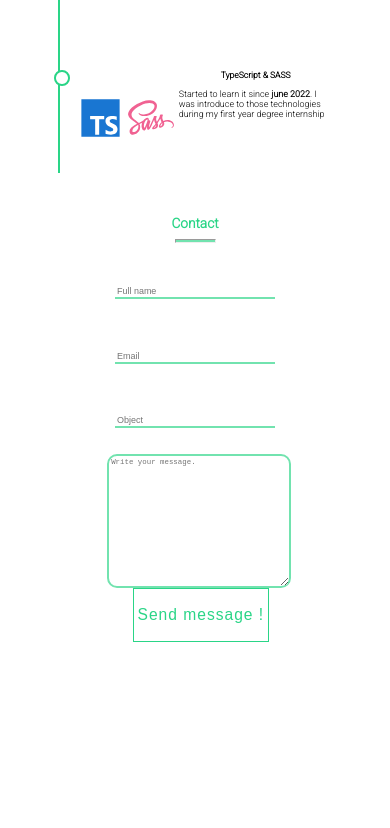
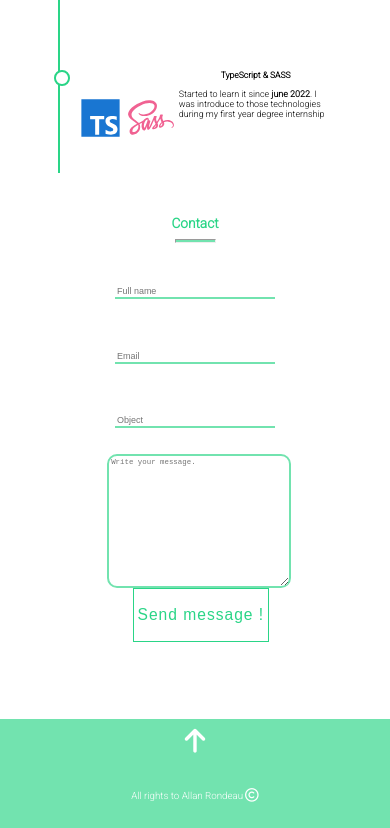
Before and after one commit to AllanRondeau/portfolio, an Angular app: page / in a window 390 px wide. Shown: the part 1396-2224 px from the top of the page. Before the commit the page ends 2081 px from the top, so only its background shows below. Built offline with nearby package versions, Linux system fonts and the light colour scheme; no server answers; a web font is replaced by a local one.

Commit message:
Create the footer. contact section change when message is sent, display a success message for user.

```diff
--- a/project/portfolio/src/assets/SCSS/base/_typography.scss
+++ b/project/portfolio/src/assets/SCSS/base/_typography.scss
@@ -27,6 +27,10 @@ h4 {
   font-style: italic;
 }
 
+h5{
+  font-size: font-size-adjust(25);
+}
+
 h6 {
   font-size: font-size-adjust(15);
 }
@@ -51,7 +55,7 @@ p {
   font-size: font-size-adjust(10);
 
   i {
-    color: $primaryColor;
+    color: $secondaryColor;
   }
 }
 .error{
@@ -61,6 +65,13 @@ p {
   font-size: font-size-adjust(19);
 
   a {
+    color: white;
+  }
+}
+
+footer{
+  p{
+    font-size: font-size-adjust(13);
     color: white;
   }
 }
@@ -103,6 +114,11 @@ button {
   #aboutMe p {
     font-size: font-size-adjust(22);
   }
+  footer{
+    p{
+      font-size: font-size-adjust(16);
+    }
+  }
 
   a {
     font-size: font-size-adjust(16);
@@ -139,6 +155,11 @@ button {
   }
   #aboutMe p {
     font-size: font-size-adjust(24);
+  }
+  footer{
+    p{
+      font-size: font-size-adjust(20);
+    }
   }
   a {
     font-size: font-size-adjust(20);
@@ -179,6 +200,11 @@ button {
   #aboutMe p {
     font-size: font-size-adjust(30);
   }
+  footer{
+    p{
+      font-size: font-size-adjust(25);
+    }
+  }
   a {
     font-size: font-size-adjust(24);
   }
--- a/project/portfolio/src/assets/SCSS/layout/_contactSection.scss
+++ b/project/portfolio/src/assets/SCSS/layout/_contactSection.scss
@@ -18,6 +18,17 @@
       button{
         margin-left: 3vw;
       }
+    }
+  }
+  #messageSent{
+    display: flex;
+    flex-direction: row;
+    align-items: center;
+    justify-content: center;
+
+    lottie-player{
+      width: 35vw;
+      height: 35vw;
     }
   }
 }
@@ -57,5 +68,8 @@
         display: none;
       }
     }
+    #messageSent{
+      flex-direction: column;
+    }
   }
 }
--- a/project/portfolio/src/assets/SCSS/layout/_footer.scss
+++ b/project/portfolio/src/assets/SCSS/layout/_footer.scss
@@ -0,0 +1,63 @@
+footer {
+  margin-top: 4vh;
+  background: #72E3AF;
+  display: flex;
+  flex-direction: column;
+  align-items: center;
+
+  i {
+    margin-top: 1vh;
+    font-size: 2.5vw;
+    color: white;
+    margin-bottom: 3vh;
+    cursor: pointer;
+  }
+
+  p {
+    margin: 0;
+
+    i {
+      font-size: 1vw;
+      margin-left: 0.5vw;
+      cursor: auto;
+    }
+  }
+
+}
+
+@media (max-width: $md-screen) {
+  footer{
+    i{
+      font-size: 3.5vw;
+    }
+    p{
+      i{
+        font-size: 2vw;
+      }
+    }
+  }
+}
+@media (max-width: $sm-screen) {
+  footer{
+    i{
+      font-size: 5vw;
+    }
+    p{
+      i{
+        font-size: 2.5vw;
+      }
+    }
+  }
+}
+@media (max-width: $xs-screen) {
+  footer{
+    i{
+      font-size: 7vw;
+    }
+    p{
+      i{
+        font-size: 3.5vw;
+      }
+    }
+  }
+}
--- a/project/portfolio/src/index.html
+++ b/project/portfolio/src/index.html
@@ -6,9 +6,11 @@
     <base href="/">
     <meta name="viewport" content="width=device-width, initial-scale=1">
     <link href="https://fonts.googleapis.com/css2?family=Aboreto&family=Roboto:wght@300&display=swap" rel="stylesheet">
+    <link rel="stylesheet" href="https://cdnjs.cloudflare.com/ajax/libs/font-awesome/6.0.0-beta3/css/all.min.css" integrity="sha512-Fo3rlrZj/k7ujTnHg4CGR2D7kSs0v4LLanw2qksYuRlEzO+tcaEPQogQ0KaoGN26/zrn20ImR1DfuLWnOo7aBA==" crossorigin="anonymous" referrerpolicy="no-referrer" />
     <link href="output.css">
   </head>
   <body>
     <app-es-root></app-es-root>
   </body>
 </html>
+<script src="https://unpkg.com/@lottiefiles/lottie-player@latest/dist/lottie-player.js"></script>
--- a/project/portfolio/src/output.css
+++ b/project/portfolio/src/output.css
@@ -57,6 +57,10 @@ h4 {
   font-style: italic;
 }
 
+h5 {
+  font-size: 2.5vw;
+}
+
 h6 {
   font-size: 1.5vw;
 }
@@ -81,7 +85,7 @@ p {
   font-size: 1vw;
 }
 p i {
-  color: #72E3AF;
+  color: #2AD587;
 }
 
 .error {
@@ -92,6 +96,11 @@ p i {
   font-size: 1.9vw;
 }
 #aboutMe p a {
+  color: white;
+}
+
+footer p {
+  font-size: 1.3vw;
   color: white;
 }
 
@@ -130,6 +139,9 @@ button {
   #aboutMe p {
     font-size: 2.2vw;
   }
+  footer p {
+    font-size: 1.6vw;
+  }
   a {
     font-size: 1.6vw;
   }
@@ -161,6 +173,9 @@ button {
   }
   #aboutMe p {
     font-size: 2.4vw;
+  }
+  footer p {
+    font-size: 2vw;
   }
   a {
     font-size: 2vw;
@@ -197,6 +212,9 @@ button {
   }
   #aboutMe p {
     font-size: 3vw;
+  }
+  footer p {
+    font-size: 2.5vw;
   }
   a {
     font-size: 2.4vw;
@@ -379,6 +397,53 @@ button {
   }
   #contact form textarea {
     width: 45vw;
+  }
+}
+footer {
+  margin-top: 4vh;
+  background: #72E3AF;
+  display: flex;
+  flex-direction: column;
+  align-items: center;
+}
+footer i {
+  margin-top: 1vh;
+  font-size: 2.5vw;
+  color: white;
+  margin-bottom: 3vh;
+  cursor: pointer;
+}
+footer p {
+  margin: 0;
+}
+footer p i {
+  font-size: 1vw;
+  margin-left: 0.5vw;
+  cursor: auto;
+}
+
+@media (max-width: 992px) {
+  footer i {
+    font-size: 3.5vw;
+  }
+  footer p i {
+    font-size: 2vw;
+  }
+}
+@media (max-width: 768px) {
+  footer i {
+    font-size: 5vw;
+  }
+  footer p i {
+    font-size: 2.5vw;
+  }
+}
+@media (max-width: 560px) {
+  footer i {
+    font-size: 7vw;
+  }
+  footer p i {
+    font-size: 3.5vw;
   }
 }
 #home {
@@ -661,6 +726,16 @@ button {
 #contact article form button {
   margin-left: 3vw;
 }
+#contact #messageSent {
+  display: flex;
+  flex-direction: row;
+  align-items: center;
+  justify-content: center;
+}
+#contact #messageSent lottie-player {
+  width: 35vw;
+  height: 35vw;
+}
 
 @media (max-width: 992px) {
   #contact article div {
@@ -683,6 +758,9 @@ button {
   #contact article div {
     display: none;
   }
+  #contact #messageSent {
+    flex-direction: column;
+  }
 }
 
 /*# sourceMappingURL=output.css.map */
--- a/project/portfolio/src/ui/App.component.ts
+++ b/project/portfolio/src/ui/App.component.ts
@@ -14,6 +14,7 @@ import {DisplayProject} from "../application/DisplayProject";
                 <app-about-section></app-about-section>
                 <app-techs-section></app-techs-section>
                 <app-contact-section></app-contact-section>
+                <app-footer></app-footer>
               </main>
         `
     }
--- a/project/portfolio/src/ui/App.module.ts
+++ b/project/portfolio/src/ui/App.module.ts
@@ -9,10 +9,10 @@ import {TechsSectionComponent} from "./homePage/TechsSection";
 import {FormsModule} from "@angular/forms";
 import { ContactSectionComponent } from "./homePage/ContactSection.component";
 import {HttpClientModule} from "@angular/common/http";
-import {CreateMessage} from "../application/CreateMessage";
 import { AlertService } from "./alert.service";
 import { HttpErrorHandler } from "./errorHandler.service";
 import { MessageService } from "./homePage/ContactSection.service";
+import {FooterComponent} from "./homePage/Footer.component";
 
 
 
@@ -28,7 +28,8 @@ import { MessageService } from "./homePage/ContactSection.service";
         ProjectSectionComponent,
         AboutSectionComponent,
         TechsSectionComponent,
-        ContactSectionComponent
+        ContactSectionComponent,
+        FooterComponent,
     ],
     providers: [
         {provide: "AsyncProjectRepository", useClass: HttpProjectRepository},
--- a/project/portfolio/src/ui/homePage/ContactSection.component.ts
+++ b/project/portfolio/src/ui/homePage/ContactSection.component.ts
@@ -2,7 +2,7 @@ import {ChangeDetectionStrategy, Component, Injectable} from "@angular/core";
 import {HttpClient, HttpHeaders} from "@angular/common/http";
 import {Observable} from "rxjs";
 import {CreateMessage} from "../../application/CreateMessage";
-import { MessageService } from "./ContactSection.service";
+import {MessageService} from "./ContactSection.service";
 
 @Component({
     changeDetection: ChangeDetectionStrategy.OnPush,
@@ -13,6 +13,7 @@ import { MessageService } from "./ContactSection.service";
           <h3>Contact</h3>
           <hr>
         </header>
+        <ng-container *ngIf="componentValue.getInsertedMessage() !== '1'">
           <article>
             <div></div>
             <form>
@@ -27,10 +28,17 @@ import { MessageService } from "./ContactSection.service";
               <p class="error">{{componentValue.getGeneralError()}}</p>
             </form>
           </article>
+        </ng-container>
+        <ng-container  *ngIf="componentValue.getInsertedMessage() === '1'">
+          <article id="messageSent">
+            <lottie-player src="https://assets1.lottiefiles.com/packages/lf20_sllv8tia.json" background="transparent"
+                           speed="1" loop autoplay></lottie-player>
+            <h5>Your message has been successfully sent !</h5>
+          </article>
+        </ng-container>
       </section>
     `
 })
-
 
 
 @Injectable()
@@ -78,11 +86,12 @@ export class ContactSectionComponent {
                 content: this.componentValue.getContentMessage()
             };
             const jsonData = JSON.stringify(data);
-            this.messageService.addMessage(jsonData).subscribe(data => console.log("succes", data),
-                                                                error => console.log("oops", error));
+            this.messageService.addMessage(jsonData).subscribe(data => data,
+                error => this.componentValue.setGeneralError(error));
             this.componentValue.setGeneralError(undefined);
+            this.componentValue.setInsertedMessage("1");
         } else {
-            this.componentValue.setGeneralError("Please be sure to fill all the form cases.");
+            this.componentValue.setGeneralError("Please fill all the form cases.");
         }
     }
 
@@ -94,6 +103,7 @@ export class ContactSectionComponentValue {
                 private contentMessage: string,
                 private objectMessage: string,
                 private messageComplete: CreateMessage,
+                private insertedMessage?: string,
                 private generalError?: string) {
     }
 
@@ -141,6 +151,13 @@ export class ContactSectionComponentValue {
         this.generalError = error;
     }
 
+    getInsertedMessage() {
+        return this.insertedMessage;
+    }
+
+    setInsertedMessage(isInsert: string) {
+        this.insertedMessage = isInsert;
+    }
 }
 
 export interface MessageInt {
--- /dev/null
+++ b/project/portfolio/src/ui/homePage/Footer.component.ts
@@ -0,0 +1,22 @@
+import {ChangeDetectionStrategy, Component} from "@angular/core";
+
+@Component({
+        changeDetection: ChangeDetectionStrategy.OnPush,
+        selector: "app-footer",
+        template: `
+          <footer>
+            <i (click)="onArrowClick()" class="fa-solid fa-arrow-up"></i>
+            <p>All rights to Allan Rondeau<i class="fa-regular fa-copyright"></i></p>
+          </footer>
+        `
+    }
+)
+
+export class FooterComponent {
+    constructor() {
+    }
+    private topSectionPage = "#home";
+    onArrowClick(){
+        window.location.href = (this.topSectionPage);
+    }
+}
--- a/project/portfolio/src/ui/homePage/HomeSection.ts
+++ b/project/portfolio/src/ui/homePage/HomeSection.ts
@@ -22,8 +22,8 @@ import {ChangeDetectionStrategy, Component} from "@angular/core";
     }
 )
 export class HomeSectionComponent {
-    private projectSection: string = '#projectSection';
-    private contactSection: string= '#contact';
+    private projectSection = "#projectSection";
+    private contactSection = "#contact";
         discoverBtn(){
 
         window.location.href = (this.projectSection);
```
Lines whose indentation alone changed are shown as unchanged.
